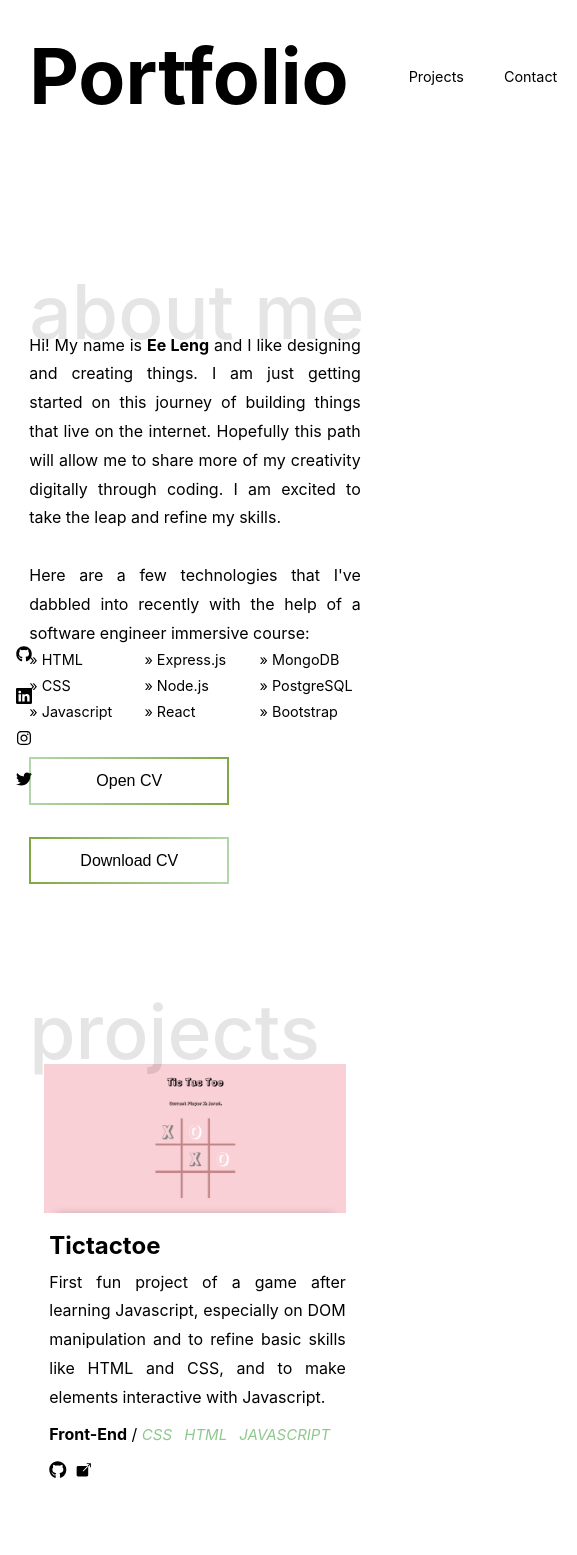
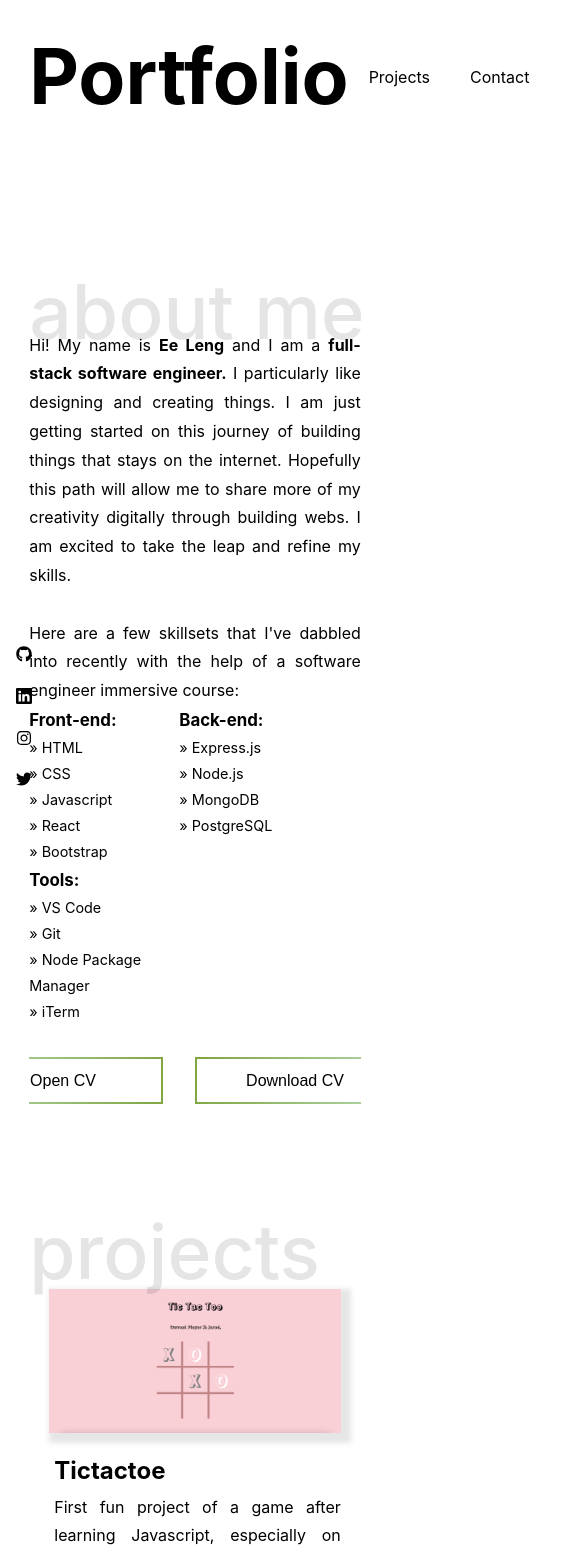
Before and after one commit to eelengc/ee-leng-s-portfolio, a React (Create React App) app: page /home in a window 390 px wide. Shown: the top 1555 px of the page, 577 px wide, since content can reach past the window. Built offline with nearby package versions, Linux system fonts and the light colour scheme; a web font is replaced by a local one.

Commit message:
minor changes on css

```diff
--- a/src/components/About/about.css
+++ b/src/components/About/about.css
@@ -44,9 +44,15 @@
     transform: translateX(0px);
 }
 
-ul{
-    columns: 3;
+/* .tech{
+    justify-content: ;
+} */
+
+.skills{
+    display: inline-block;
+    vertical-align: top;
     font-size: 0.9em;
+    width: 320px;
 }
 
 
@@ -93,6 +99,9 @@ ul{
     .socials{
         font-size: 1.3rem;
     }
+    .skills{
+        width: 250px;
+    }
 }
 
   /** SMALL DEVICES **/
@@ -105,4 +114,11 @@ ul{
         left: 1rem;
         font-size: 1rem;
     }
+    .skills{
+        width: 150px;
+    }
+    .cv{
+        display: flex;
+        justify-content: center;
+    }
   }
--- a/src/components/About/about.js
+++ b/src/components/About/about.js
@@ -26,34 +26,54 @@ function About() {
       <br />
       <br />
       <p className="about-me">
-        Hi! My name is <strong>Ee Leng</strong> and I like designing and creating things. I am
-        just getting started on this journey of building things that live on the
-        internet. Hopefully this path will allow me to share more of my
-        creativity digitally through coding. I am excited to take the leap and
-        refine my skills. <br />
+        Hi! My name is <strong>Ee Leng</strong> and I am a{" "}
+        <strong>full-stack software engineer.</strong> I particularly like
+        designing and creating things. I am just getting started on this journey
+        of building things that stays on the internet. Hopefully this path will
+        allow me to share more of my creativity digitally through building webs.
+        I am excited to take the leap and refine my skills. <br />
         <br />
-        Here are a few technologies that I've dabbled into recently with the
+        Here are a few skillsets that I've dabbled into recently with the
         help of a software engineer immersive course:
       </p>
-      <ul id="tech">
+      <div className="tech">
+        <div className="skills">
+          <h3>Front-end:</h3>
+          <ul>
             <li>» HTML</li>
             <li>» CSS</li>
             <li>» Javascript</li>
+            <li>» React</li>
+            <li>» Bootstrap</li>
+          </ul>
+        </div>
+        <div className="skills">
+          <h3>Back-end:</h3>
+          <ul>
             <li>» Express.js</li>
             <li>» Node.js</li>
-        <li>» React</li>
             <li>» MongoDB</li>
             <li>» PostgreSQL</li>
-        <li>» Bootstrap</li>
           </ul>
-
+        </div>
+        <div className="skills">
+          <h3>Tools:</h3>
+          <ul>
+            <li>» VS Code</li>
+            <li>» Git</li>
+            <li>» Node Package Manager</li>
+            <li>» iTerm</li>
+          </ul>
+        </div>
+      </div>
+      <div className="cv">
         <a href={CV} target="_blank">
           <button className="btn-view">Open CV</button>
         </a>
         <a href={CV} download>
           <button className="btn-resume">Download CV</button>
         </a>
-
+      </div>
       <div className="socials">
         <a href="https://github.com/eelengc" target="_blank">
           <FaGithub />
--- a/src/components/Layout/index.js
+++ b/src/components/Layout/index.js
@@ -15,7 +15,7 @@ const layoutStyle = {
 
 function Layout() {
   return (
-    <section style={layoutStyle}>
+    <div style={layoutStyle}>
       <div className="container">
         <div className="layout-container">
           <h4>Hello, I'm</h4>
@@ -24,7 +24,7 @@ function Layout() {
           </Link>
         </div>
       </div>
-    </section>
+    </div>
   );
 }
 
--- a/src/components/Navbar/navbar.css
+++ b/src/components/Navbar/navbar.css
@@ -4,8 +4,8 @@
     align-items: center;
     text-decoration: none;
     color: black;
-    /* margin-top: 50px; */
     margin-bottom: 50px;
+    width: 100%;
 }
 
 #header-portfolio{
@@ -29,12 +29,50 @@ ul{
     list-style-type: none;
 }
 
+.hamburger{
+    display: none;
+}
+
 @media screen and (max-width: 896px){
     .container{
         width: 85%;
         margin: auto;
     }
+    /* .nav-menu{
+        flex-direction: column;
+        align-items:flex-end;
+        margin-right: 10px;
+        width: 100%;
+        height: 100vh;
+        position: absolute;
+        top: 0;
+        left: -100%;
+        z-index: -3;
+        background: rgba(255, 255, 255, 0.95);
+        color: white;
+        transition: fadein 0.3s;
+    }
+
+    .nav-menu.active{
+        left: 0;
+    }
+    .nav-menu li{
+        padding: 1rem 0;
+    }
+
+    .nav-menu li a{
+        font-size: 1rem;
+    }
+
+    .hamburger{
+        display: initial;
+    } */
+
+    .header-portfolio{
+        font-size: 4rem;
+    }
+
     .socials{
-        left: 0.5rem;
+        left: 0.2rem;
     }
   }
--- a/src/components/Navbar/navbar.js
+++ b/src/components/Navbar/navbar.js
@@ -1,17 +1,19 @@
 import React from "react";
 import { Link } from "react-router-dom";
+import {FaBars, FaTimes} from "react-icons/fa"
+import {useState} from 'react';
 import "./navbar.css";
 
 function Navbar() {
+    // const [click, setClick] = useState(false);
+    // const handleClick = () => setClick(!click);
+
   return (
     <div className="container">
       <div className="header">
           <h1 id="header-portfolio">Portfolio</h1>
-        <div className="nav-menu">
+        <div>
           <ul className="nav-menu">
-            <li>
-              <a href="#about"></a>
-            </li>
             <li>
               <a href="#projects">Projects</a>
             </li>
@@ -19,6 +21,9 @@ function Navbar() {
               <a href="#contact">Contact</a>
             </li>
           </ul>
+          {/* <div className="hamburger" onClick={handleClick}>
+            {click ? <FaTimes size={20} style={{color: "black"}}/> : <FaBars size={20} style={{color: "black"}}/>}
+          </div> */}
         </div>
       </div>
     </div>
--- a/src/components/Projects/projects.css
+++ b/src/components/Projects/projects.css
@@ -9,7 +9,7 @@
 }
 
 .project{
-    margin-top: -80px;
+    margin-top: -100px;
 }
 
 .project-container{
@@ -22,9 +22,10 @@
 .project-container .card{
     position: relative;
     max-width: 100%;
-    margin: 30px 0px;
-    padding: 15px;
+    margin: 50px 0px;
+    padding: 20px 20px;
     display: flex;
+
 }
 
 .project-container .card .imgBx{
@@ -36,6 +37,8 @@
 .project-container .card .imgBx img{
     width: 40rem;
     transition: all ease-out 0.5s;
+    box-shadow: 5px 5px 5px 5px rgba(128, 128, 128, 0.2);
+
 }
 
 img.hover-img{
```
Lines whose indentation alone changed are shown as unchanged.
